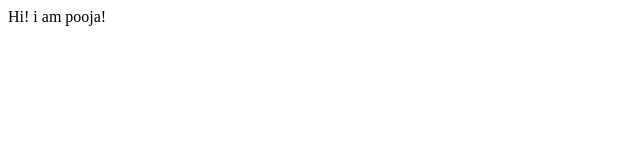
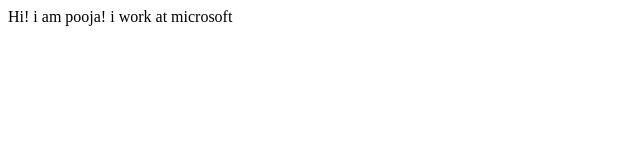
Before and after one commit to poojaptdr/puja-patidar, a plain HTML site: page index.html in a window 1280 px wide. Shown: the whole page, without its empty margins (0-640 px from the left). Drawn offline with Linux system fonts and the light colour scheme.

Commit message:
update text

```diff
--- a/index.html
+++ b/index.html
@@ -8,5 +8,6 @@
 </head>
 <body>
     Hi! i am pooja!
+    i work at microsoft
 </body>
 </html>
```
